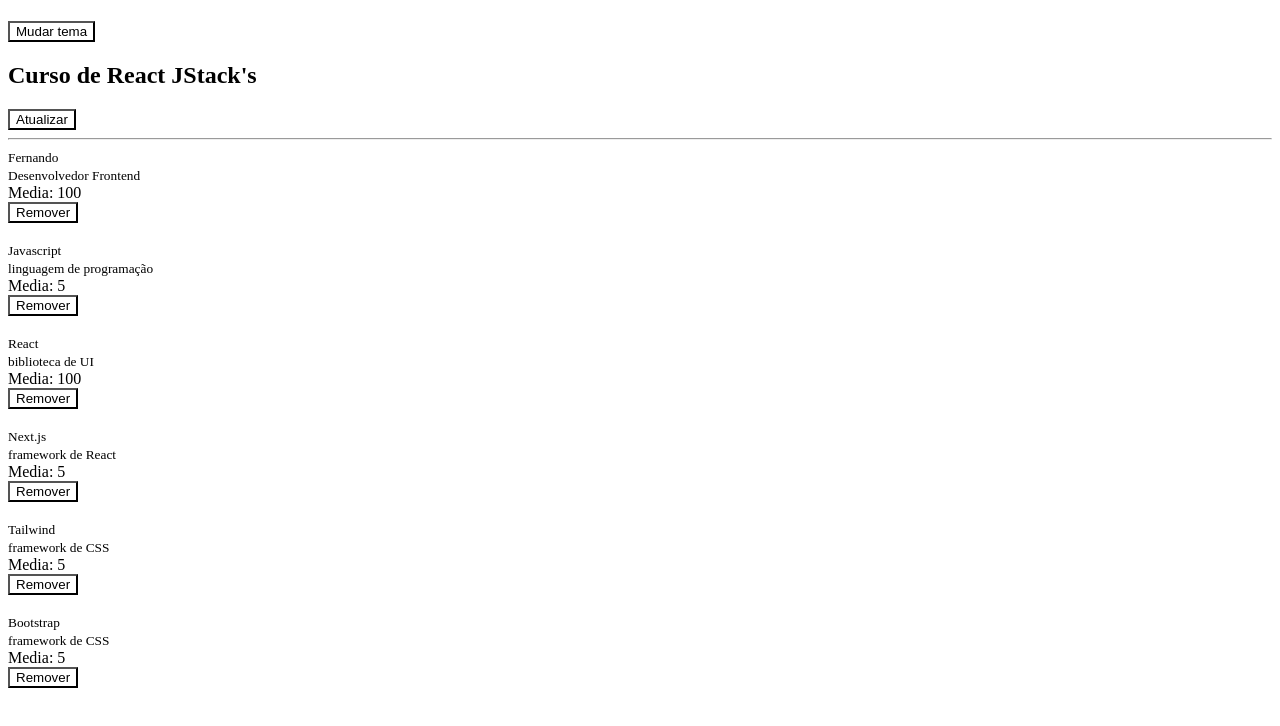
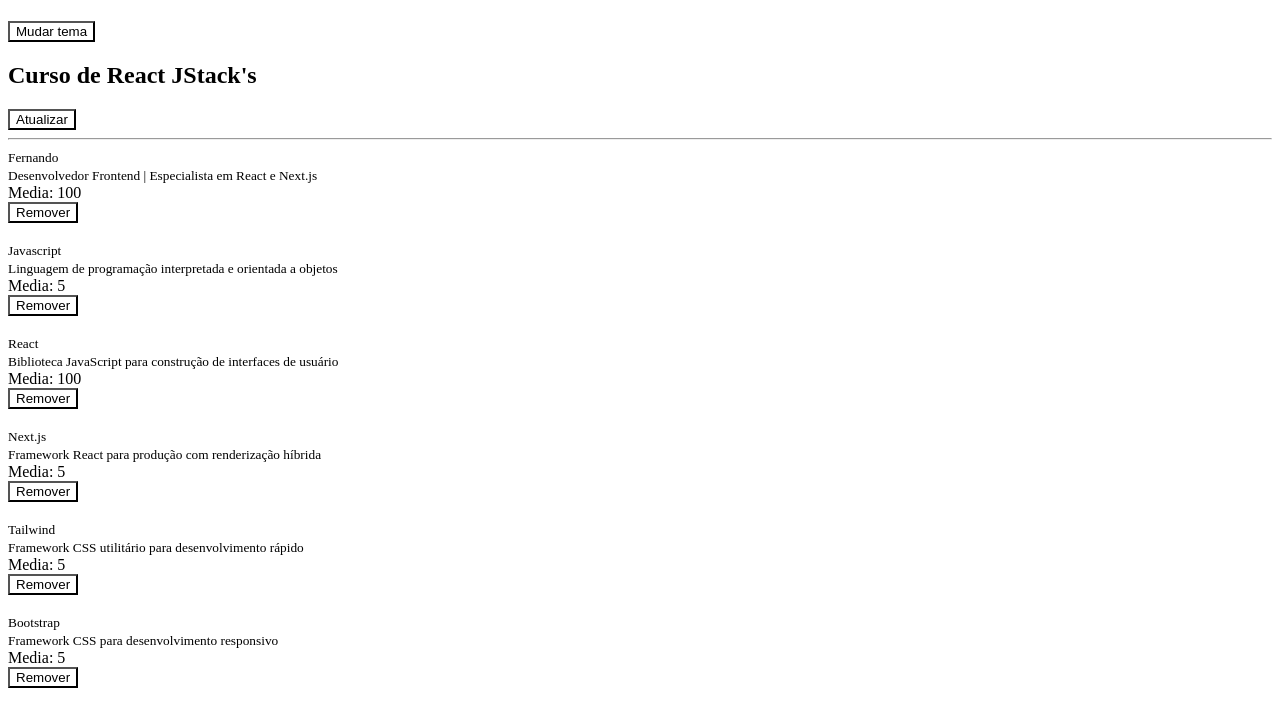
Before and after one commit to feryamaha/reac-fundamentos, a React app: page / in a window 1280 px wide. Shown: the top 726 px of the page. Built offline with nearby package versions, Linux system fonts and the light colour scheme; the HTML template or start-up script is replaced by a standard one.

Commit message:
docs: atualiza README com exemplos práticos de Hooks e Context API

```diff
--- a/src/App.js
+++ b/src/App.js
@@ -11,12 +11,12 @@
 function App() {
     const [theme, setTheme] = useState("dark");
     const [posts, setPosts] = useState([
-        { id: Math.random(), name: "Fernando", subtitle: "Desenvolvedor Frontend", likes: 200, },
-        { id: Math.random(), name: "Javascript", subtitle: "linguagem de programação", likes: 10, },
-        { id: Math.random(), name: "React", subtitle: "biblioteca de UI", likes: 200, },
-        { id: Math.random(), name: "Next.js", subtitle: "framework de React", likes: 10, },
-        { id: Math.random(), name: "Tailwind", subtitle: "framework de CSS", likes: 10, },
-        { id: Math.random(), name: "Bootstrap", subtitle: "framework de CSS", likes: 10, },
+        { id: Math.random(), name: "Fernando", subtitle: "Desenvolvedor Frontend | Especialista em React e Next.js", likes: 200, },
+        { id: Math.random(), name: "Javascript", subtitle: "Linguagem de programação interpretada e orientada a objetos", likes: 10, },
+        { id: Math.random(), name: "React", subtitle: "Biblioteca JavaScript para construção de interfaces de usuário", likes: 200, },
+        { id: Math.random(), name: "Next.js", subtitle: "Framework React para produção com renderização híbrida", likes: 10, },
+        { id: Math.random(), name: "Tailwind", subtitle: "Framework CSS utilitário para desenvolvimento rápido", likes: 10, },
+        { id: Math.random(), name: "Bootstrap", subtitle: "Framework CSS para desenvolvimento responsivo", likes: 10, },
     ]);
 
     function handleToggleTheme() {
--- a/webpack.config.js
+++ b/webpack.config.js
@@ -13,6 +13,14 @@
     plugins: [
         new HtmlWebpackPlugin({
             template: path.resolve(__dirname, 'public', 'index.html'),
+            minify: {
+                collapseWhitespace: true,
+                removeComments: true,
+                removeRedundantAttributes: true,
+                removeScriptTypeAttributes: true,
+                removeStyleLinkTypeAttributes: true,
+                useShortDoctype: true
+            }
         }),
         new CleanWebpackPlugin(),
     ],
```
Also changed, not shown: 1 other file (tests, documents, lock files or other folders).
